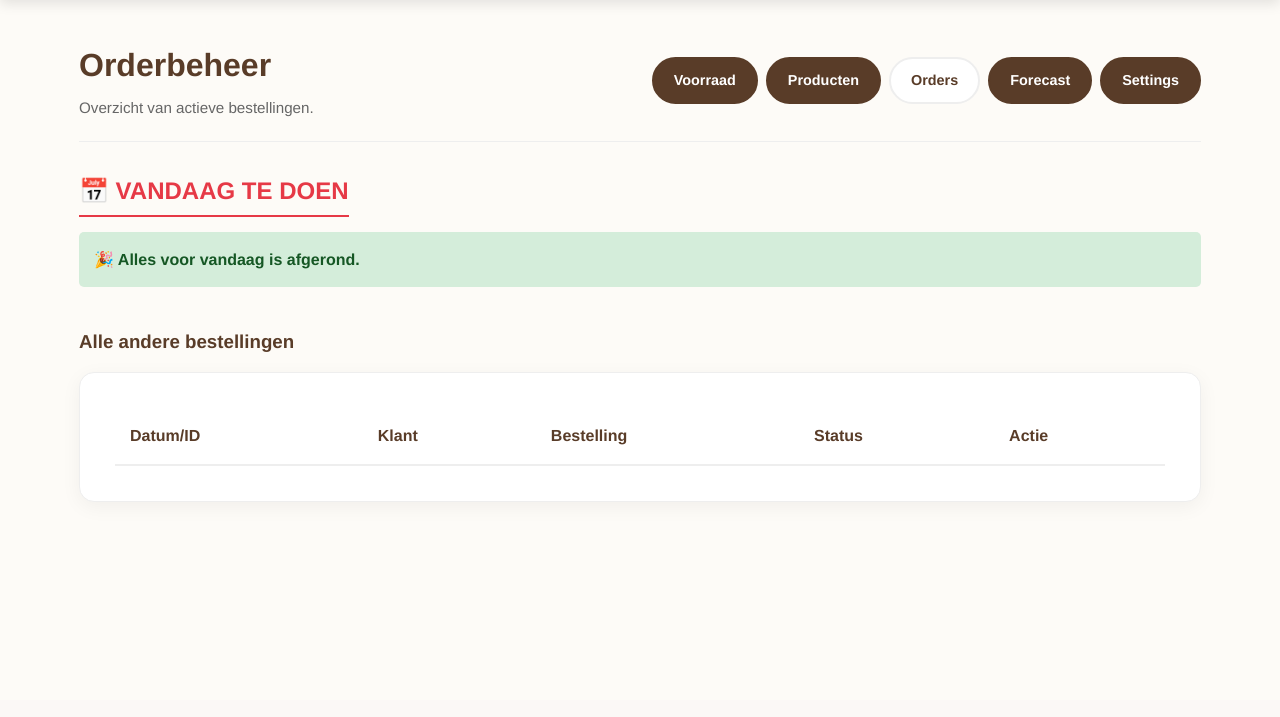
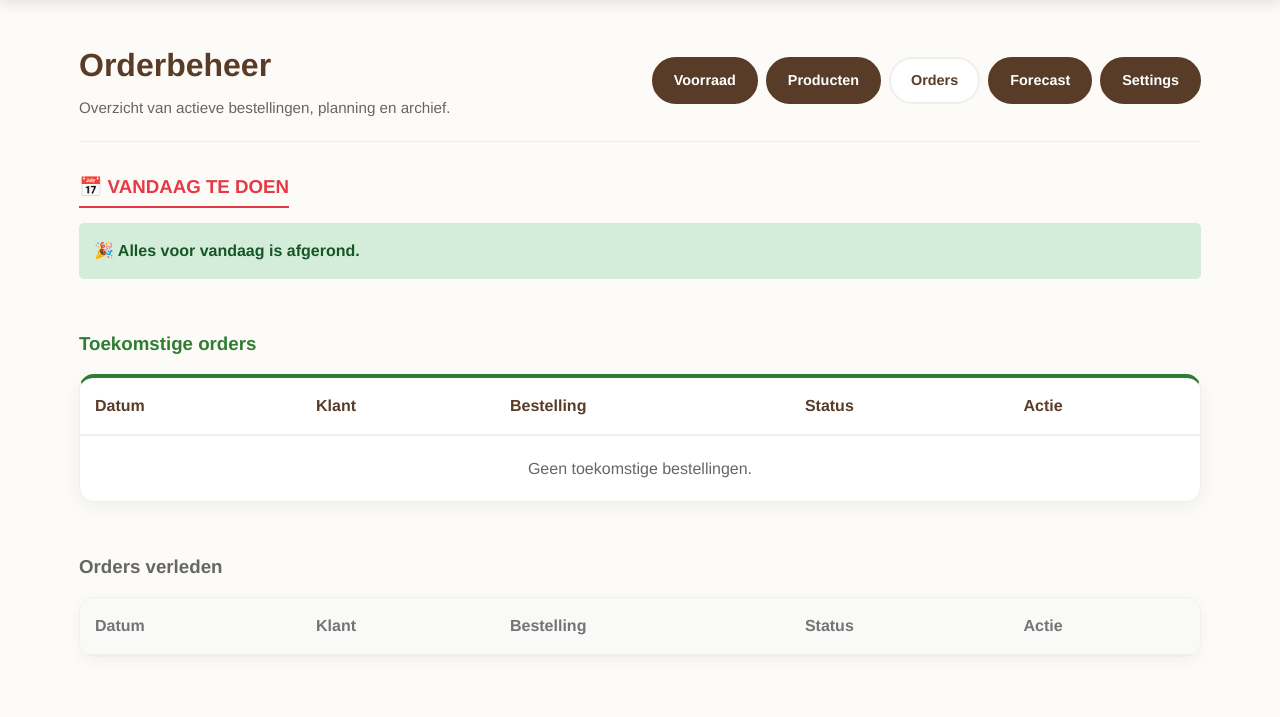
Before and after one commit to A-D-DBS-application/web-application-2025-group-11, a Flask app: template app/templates/admin_orders.html in a window 1280 px wide. Shown: the part 100-817 px from the top of the page. Before the commit the page ends 602 px from the top, so only its background shows below. Run offline with Flask 3, Linux system fonts and the light colour scheme; the template is opened without the code that fills it: values that come from a table or form of the project are taken from there, others are empty.

Commit message:
paginas orders

```diff
--- a/app/templates/admin_orders.html
+++ b/app/templates/admin_orders.html
@@ -6,7 +6,7 @@
     <div class="admin-header-container">
         <div class="admin-header-text">
             <h1>Orderbeheer</h1>
-            <p>Overzicht van actieve bestellingen.</p>
+            <p>Overzicht van actieve bestellingen, planning en archief.</p>
         </div>
 
         <div style="display: flex; gap: 8px;">
@@ -18,17 +18,17 @@
         </div>
     </div>
 
-    <div style="margin-bottom: 40px;">
-        <h2 style="color: #E63946; border-bottom: 2px solid #E63946; display: inline-block; padding-bottom: 5px; margin-bottom: 15px;">
+    <div style="margin-bottom: 50px;">
+        <h3 style="color: #E63946; border-bottom: 2px solid #E63946; display: inline-block; padding-bottom: 5px; margin-bottom: 15px;">
             📅 VANDAAG TE DOEN
-        </h2>
+        </h3>
 
         {% if orders_today %}
-            <div class="cart-container" style="border: 2px solid #E63946;">
+            <div class="cart-container" style="border: 2px solid #E63946; padding: 0; overflow: hidden;">
                 <table style="width: 100%; border-collapse: collapse;">
                     <thead>
                         <tr style="border-bottom: 2px solid #eee; text-align: left; color: #593C28; background-color: #fff5f5;">
-                            <th style="padding: 15px;">Datum/ID</th>
+                            <th style="padding: 15px;">Tijd/ID</th>
                             <th style="padding: 15px;">Klant</th>
                             <th style="padding: 15px;">Bestelling</th>
                             <th style="padding: 15px;">Status</th>
@@ -47,13 +47,14 @@
         {% endif %}
     </div>
 
-    <div>
-        <h3 style="color: #593C28; margin-bottom: 15px;">Alle andere bestellingen</h3>
-        <div class="cart-container">
+    <div style="margin-bottom: 50px;" id="future-section">
+        <h3 style="color: #2E7D32; margin-bottom: 15px;">Toekomstige orders</h3>
+
+        <div class="cart-container" style="padding: 0; overflow: hidden; border-top: 4px solid #2E7D32;">
             <table style="width: 100%; border-collapse: collapse;">
                 <thead>
                     <tr style="border-bottom: 2px solid #eee; text-align: left; color: #593C28;">
-                        <th style="padding: 15px;">Datum/ID</th>
+                        <th style="padding: 15px;">Datum</th>
                         <th style="padding: 15px;">Klant</th>
                         <th style="padding: 15px;">Bestelling</th>
                         <th style="padding: 15px;">Status</th>
@@ -61,12 +62,69 @@
                     </tr>
                 </thead>
                 <tbody>
-                    {% for order in orders_other %}
+                    {% for order in pagination_future.items %}
+                        {% include 'partials/order_row.html' %}
+                    {% else %}
+                        <tr><td colspan="5" style="padding: 20px; text-align: center; color: #666;">Geen toekomstige bestellingen.</td></tr>
+                    {% endfor %}
+                </tbody>
+            </table>
+        </div>
+
+        {% if pagination_future.pages > 1 %}
+        <div style="display: flex; justify-content: center; align-items: center; gap: 15px; margin-top: 15px;">
+            {% if pagination_future.has_prev %}
+                <a href="{{ url_for('main.admin_orders', page_future=pagination_future.prev_num, page_history=pagination_history.page, _anchor='future-section') }}"
+                   class="btn-admin-nav" style="background-color: white; color: #593C28; border: 1px solid #ccc;">&larr;</a>
+            {% endif %}
+
+            <span style="font-weight: bold; color: #666; font-size: 0.9em;">Pagina {{ pagination_future.page }} van {{ pagination_future.pages }}</span>
+
+            {% if pagination_future.has_next %}
+                <a href="{{ url_for('main.admin_orders', page_future=pagination_future.next_num, page_history=pagination_history.page, _anchor='future-section') }}"
+                   class="btn-admin-nav" style="background-color: white; color: #593C28; border: 1px solid #ccc;">&rarr;</a>
+            {% endif %}
+        </div>
+        {% endif %}
+    </div>
+
+    <div id="history-section">
+        <h3 style="color: #666; margin-bottom: 15px;">Orders verleden</h3>
+        <div class="cart-container" style="padding: 0; overflow: hidden; opacity: 0.9;">
+            <table style="width: 100%; border-collapse: collapse;">
+                <thead>
+                    <tr style="border-bottom: 2px solid #eee; text-align: left; color: #666; background-color: #f9f9f9;">
+                        <th style="padding: 15px;">Datum</th>
+                        <th style="padding: 15px;">Klant</th>
+                        <th style="padding: 15px;">Bestelling</th>
+                        <th style="padding: 15px;">Status</th>
+                        <th style="padding: 15px;">Actie</th>
+                    </tr>
+                </thead>
+                <tbody>
+                    {% for order in pagination_history.items %}
                         {% include 'partials/order_row.html' %}
                     {% endfor %}
                 </tbody>
             </table>
         </div>
+
+        {% if pagination_history.pages > 1 %}
+        <div style="display: flex; justify-content: center; align-items: center; gap: 15px; margin-top: 20px;">
+            {% if pagination_history.has_prev %}
+                <a href="{{ url_for('main.admin_orders', page_history=pagination_history.prev_num, page_future=pagination_future.page, _anchor='history-section') }}"
+                   class="btn-admin-nav" style="background-color: white; color: #593C28; border: 1px solid #ccc;">&larr; Vorige</a>
+            {% endif %}
+
+            <span style="font-weight: bold; color: #666;">Pagina {{ pagination_history.page }} van {{ pagination_history.pages }}</span>
+
+            {% if pagination_history.has_next %}
+                <a href="{{ url_for('main.admin_orders', page_history=pagination_history.next_num, page_future=pagination_future.page, _anchor='history-section') }}"
+                   class="btn-admin-nav" style="background-color: white; color: #593C28; border: 1px solid #ccc;">Volgende &rarr;</a>
+            {% endif %}
+        </div>
+        {% endif %}
     </div>
+
 </div>
 {% endblock %}
```
Also changed, not shown: app/routes.py (+32 -5 lines), app/templates/my_orders.html (+24 -25 lines).
